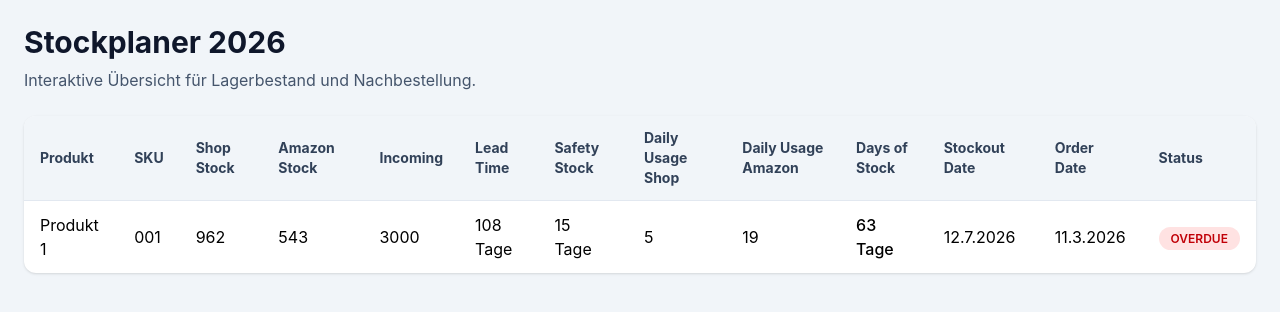
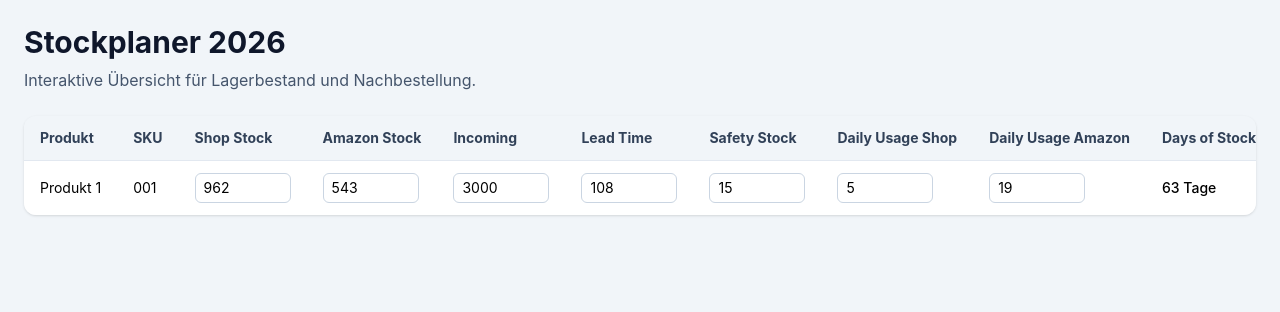
Before and after one commit to firasb1998/stockplaner-app, a React (Vite) app: page / in a window 1280 px wide. Shown: the top 312 px of the page. Built offline with nearby package versions, Linux system fonts and the light colour scheme.

Commit message:
Add inline editing for product number fields

```diff
--- a/src/App.tsx
+++ b/src/App.tsx
@@ -5,8 +5,26 @@ import {
   getOrderDate,
   getReorderStatus,
 } from "./utils/calculations";
+import { useState } from "react";
 
 function App() {
+  const [products, setProducts] = useState(initialProducts);
+  function updateProductNumber(
+    productId: string,
+    field: keyof (typeof products)[number],
+    value: string,
+  ) {
+    setProducts((currentProducts) =>
+      currentProducts.map((product) =>
+        product.id === productId
+          ? {
+              ...product,
+              [field]: Number(value),
+            }
+          : product,
+      ),
+    );
+  }
   return (
     <main className="min-h-screen bg-slate-100 p-6">
       <div className="mx-auto max-w-7xl">
@@ -20,8 +38,8 @@ function App() {
           </p>
         </header>
 
-        <section className="overflow-hidden rounded-xl bg-white shadow-sm">
-          <table className="min-w-full border-collapse">
+        <section className="overflow-x-auto rounded-xl bg-white shadow-sm">
+          <table className="min-w-max border-collapse text-sm">
             <thead className="bg-slate-100 text-left text-sm text-slate-700">
               <tr>
                 <th className="px-4 py-3">Produkt</th>
@@ -41,25 +59,116 @@ function App() {
             </thead>
 
             <tbody>
-              {initialProducts.map((product) => (
+              {products.map((product) => (
                 <tr key={product.id} className="border-t border-slate-200">
                   <td className="px-4 py-3">{product.name}</td>
 
                   <td className="px-4 py-3">{product.sku}</td>
 
-                  <td className="px-4 py-3">{product.shopStock}</td>
+                  <td className="px-4 py-3">
+                    <input
+                      type="number"
+                      value={product.shopStock}
+                      onChange={(event) =>
+                        updateProductNumber(
+                          product.id,
+                          "shopStock",
+                          event.target.value,
+                        )
+                      }
+                      className="w-24 rounded-md border border-slate-300 px-2 py-1"
+                    />
+                  </td>
 
-                  <td className="px-4 py-3">{product.amazonStock}</td>
+                  <td className="px-4 py-3">
+                    <input
+                      type="number"
+                      value={product.amazonStock}
+                      onChange={(event) =>
+                        updateProductNumber(
+                          product.id,
+                          "amazonStock",
+                          event.target.value,
+                        )
+                      }
+                      className="w-24 rounded-md border border-slate-300 px-2 py-1"
+                    />
+                  </td>
 
-                  <td className="px-4 py-3">{product.incomingStock}</td>
+                  <td className="px-4 py-3">
+                    <input
+                      type="number"
+                      value={product.incomingStock}
+                      onChange={(event) =>
+                        updateProductNumber(
+                          product.id,
+                          "incomingStock",
+                          event.target.value,
+                        )
+                      }
+                      className="w-24 rounded-md border border-slate-300 px-2 py-1"
+                    />
+                  </td>
 
-                  <td className="px-4 py-3">{product.leadTimeDays} Tage</td>
+                  <td className="px-4 py-3">
+                    <input
+                      type="number"
+                      value={product.leadTimeDays}
+                      onChange={(event) =>
+                        updateProductNumber(
+                          product.id,
+                          "leadTimeDays",
+                          event.target.value,
+                        )
+                      }
+                      className="w-24 rounded-md border border-slate-300 px-2 py-1"
+                    />
+                  </td>
 
-                  <td className="px-4 py-3">{product.safetyStockDays} Tage</td>
+                  <td className="px-4 py-3">
+                    <input
+                      type="number"
+                      value={product.safetyStockDays}
+                      onChange={(event) =>
+                        updateProductNumber(
+                          product.id,
+                          "safetyStockDays",
+                          event.target.value,
+                        )
+                      }
+                      className="w-24 rounded-md border border-slate-300 px-2 py-1"
+                    />
+                  </td>
 
-                  <td className="px-4 py-3">{product.dailyUsageShop}</td>
+                  <td className="px-4 py-3">
+                    <input
+                      type="number"
+                      value={product.dailyUsageShop}
+                      onChange={(event) =>
+                        updateProductNumber(
+                          product.id,
+                          "dailyUsageShop",
+                          event.target.value,
+                        )
+                      }
+                      className="w-24 rounded-md border border-slate-300 px-2 py-1"
+                    />
+                  </td>
 
-                  <td className="px-4 py-3">{product.dailyUsageAmazon}</td>
+                  <td className="px-4 py-3">
+                    <input
+                      type="number"
+                      value={product.dailyUsageAmazon}
+                      onChange={(event) =>
+                        updateProductNumber(
+                          product.id,
+                          "dailyUsageAmazon",
+                          event.target.value,
+                        )
+                      }
+                      className="w-24 rounded-md border border-slate-300 px-2 py-1"
+                    />
+                  </td>
 
                   <td className="px-4 py-3 font-medium">
                     {getDaysOfStock(product)} Tage
```
